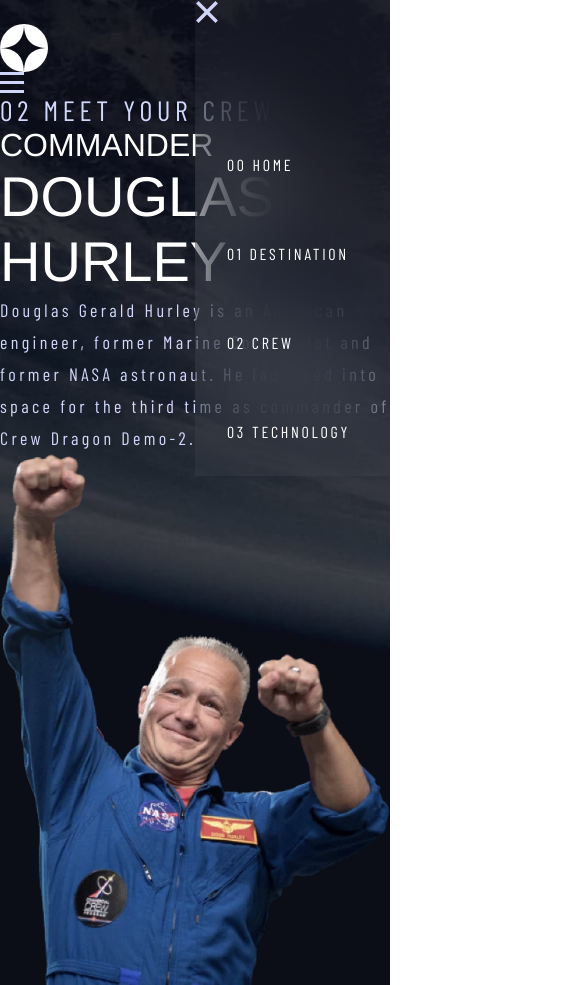
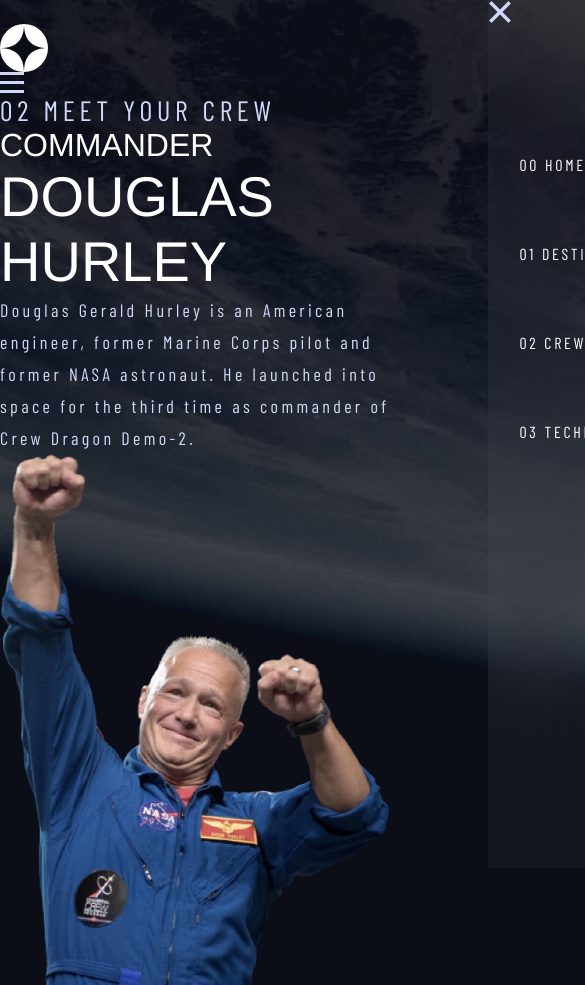
Before and after one commit to nomad-mystic/io.frontendmentor, a React (Vite) app in the folder space-tourism/: page /crew in a window 390 px wide. Shown: the top 985 px of the page, 585 px wide, since content can reach past the window. Built offline with nearby package versions, Linux system fonts and the light colour scheme; a web font is replaced by a local one.

Commit message:
kpm: Continue the process of building the mobile styles

```diff
--- a/space-tourism/package.json
+++ b/space-tourism/package.json
@@ -10,8 +10,10 @@
     "preview": "vite preview"
   },
   "dependencies": {
+    "@reduxjs/toolkit": "^2.0.1",
     "react": "^18.2.0",
     "react-dom": "^18.2.0",
+    "react-redux": "^9.0.4",
     "react-router-dom": "^6.18.0"
   },
   "devDependencies": {
--- a/space-tourism/src/components/Header/Header.tsx
+++ b/space-tourism/src/components/Header/Header.tsx
@@ -1,10 +1,16 @@
+// Community
 import React from 'react';
+import { useDispatch } from 'react-redux';
 
 // Styles
 import './Header.css';
 
 // Compontents
 import HeaderNav from '../HeaderNav/HeaderNav';
+
+// Actions
+import { navigationAction } from '../../store/slices/navigation/navigation-slice';
+
 
 /**
  * @description Build the header component
@@ -14,6 +20,24 @@
  * @return {React.JSX.Element}
  */
 const Header = (): React.JSX.Element => {
+    const dispatch = useDispatch();
+
+    /**
+     * @description Toggle the navigation state (Mobile only)
+     * @public
+     * @author Keith Murphy | nomadmystics@gmail.com
+     *
+     * @param {React.MouseEvent} event
+     * @return {void}
+     */
+    const toggleNavigation = (event: React.MouseEvent): void => {
+        const target = event.target as HTMLElement;
+
+        if (target && typeof target !== 'undefined' && target.tagName === 'svg' || target.tagName === 'rect') {
+            dispatch(navigationAction.toggleNavigation());
+        }
+    };
+
     return (
         <header className="Header max-w-container block md:flex justify-between items-center">
             <figure className="Header-logo">
@@ -21,7 +45,7 @@
                      alt="Circle with white background and dark star shape in the center" />
             </figure>
 
-            <div className="Header-hamberger">
+            <div className="Header-hamberger" onClick={ toggleNavigation }>
                 <svg xmlns="http://www.w3.org/2000/svg" width="24" height="21" viewBox="0 0 24 21" fill="none">
                     <rect width="24" height="3" fill="#D0D6F9" />
                     <rect y="9" width="24" height="3" fill="#D0D6F9" />
--- a/space-tourism/src/components/HeaderNav/HeaderNav.css
+++ b/space-tourism/src/components/HeaderNav/HeaderNav.css
@@ -6,14 +6,23 @@
     backdrop-filter: blur(40px);
 
     position: absolute;
-    /*left: 100%;*/
-    right: 0;
+    right: -100%;
     top: -2.4rem;
-    width: calc(100vw * .5);
+    width: calc(100vw * .75);
+    transition: right .25s ease-in;
+    overflow-x: hidden;
+    height: calc(100vh + 2.4rem);
 
     @screen md {
         position: relative;
         max-width: unset;
+        width: 100%;
+    }
+
+    /* Handle states */
+    &-isOpen {
+        right: 0;
+        transition: right .25s ease-in;
     }
 
     &-close {
--- a/space-tourism/src/components/HeaderNav/HeaderNav.tsx
+++ b/space-tourism/src/components/HeaderNav/HeaderNav.tsx
@@ -1,8 +1,14 @@
+// Community
 import React from 'react';
 import { NavLink } from 'react-router-dom';
+import { useDispatch, useSelector } from 'react-redux';
 
 // Styles
 import './HeaderNav.css';
+
+// Types
+import { NavigationType } from '../../store/slices/navigation/navigation-types';
+import { navigationAction } from '../../store/slices/navigation/navigation-slice.ts';
 
 /**
  * @description
@@ -12,14 +18,43 @@
  * @return {React.JSX.Element}
  */
 const HeaderNav = (): React.JSX.Element => {
+    const dispatch = useDispatch();
+    const navigation = useSelector((state: NavigationType) => state.navigation.isOpen);
+
+
+    console.log('navigation')
+    console.log(navigation);
+
+    /**
+     * @description Toggle the navigation state (Mobile only)
+     * @public
+     * @author Keith Murphy | nomadmystics@gmail.com
+     *
+     * @param {React.MouseEvent} event
+     * @return {void}
+     */
+    const toggleNavigation = (event: React.MouseEvent): void => {
+        const target = event.target as HTMLElement;
+
+        if (target && typeof target !== 'undefined' && target.tagName === 'svg' || target.tagName === 'rect') {
+            dispatch(navigationAction.toggleNavigation());
+        }
+    };
+
+    const isOpen = navigation ? 'HeaderNav-isOpen' : '';
+
     return (
-        <nav className="HeaderNav max-w-[830px] w-full">
-            <svg xmlns="http://www.w3.org/2000/svg" width="24" height="24" viewBox="0 0 20 21" fill="none" className="HeaderNav-close">
-                <rect x="2.5752" y="0.954102" width="24" height="3" transform="rotate(45 2.5752 0.954102)"
-                      fill="#D0D6F9" />
-                <rect x="0.454102" y="17.9246" width="24" height="3" transform="rotate(-45 0.454102 17.9246)"
-                      fill="#D0D6F9" />
-            </svg>
+        <nav className={ `HeaderNav max-w-[830px] w-full ${ isOpen }` }>
+
+            <div onClick={ toggleNavigation }>
+                <svg xmlns="http://www.w3.org/2000/svg" width="24" height="24" viewBox="0 0 20 21" fill="none"
+                     className="HeaderNav-close">
+                    <rect x="2.5752" y="0.954102" width="24" height="3" transform="rotate(45 2.5752 0.954102)"
+                          fill="#D0D6F9" />
+                    <rect x="0.454102" y="17.9246" width="24" height="3" transform="rotate(-45 0.454102 17.9246)"
+                          fill="#D0D6F9" />
+                </svg>
+            </div>
 
             <ul className="flex flex-col  md:flex-row md:gap-[50px]">
                 <li className="NavText">
--- a/space-tourism/src/main.tsx
+++ b/space-tourism/src/main.tsx
@@ -8,11 +8,15 @@
 
 // Compontents
 import App from './App';
+import { Provider } from 'react-redux';
+import store from './store';
 
 ReactDOM.createRoot(window.document.getElementById('root')!).render(
     <React.StrictMode>
-        <BrowserRouter>
-            <App />
-        </BrowserRouter>
+        <Provider store={ store }>
+            <BrowserRouter>
+                <App />
+            </BrowserRouter>
+        </Provider>
     </React.StrictMode>
 );
--- /dev/null
+++ b/space-tourism/src/store/index.ts
@@ -0,0 +1,11 @@
+import { configureStore } from '@reduxjs/toolkit';
+
+import navigationSlice from './slices/navigation/navigation-slice';
+
+const store = configureStore({
+    reducer: {
+        navigation: navigationSlice.reducer,
+    },
+});
+
+export default store;
--- /dev/null
+++ b/space-tourism/src/store/slices/navigation/navigation-slice.ts
@@ -0,0 +1,20 @@
+import { createSlice } from '@reduxjs/toolkit';
+
+
+const navigationSlice = createSlice({
+    name: 'navigation',
+    initialState: {
+        isOpen: false,
+    },
+    reducers: {
+        toggleNavigation(state) {
+            return {
+                isOpen: !state.isOpen,
+            }
+        },
+    }
+});
+
+export const navigationAction = navigationSlice.actions;
+
+export default navigationSlice;
--- /dev/null
+++ b/space-tourism/src/store/slices/navigation/navigation-types.ts
@@ -0,0 +1,5 @@
+export type NavigationType = {
+    navigation: {
+        isOpen: boolean;
+    },
+};
```
Also changed, not shown: 1 other file (tests, documents, lock files or other folders).
